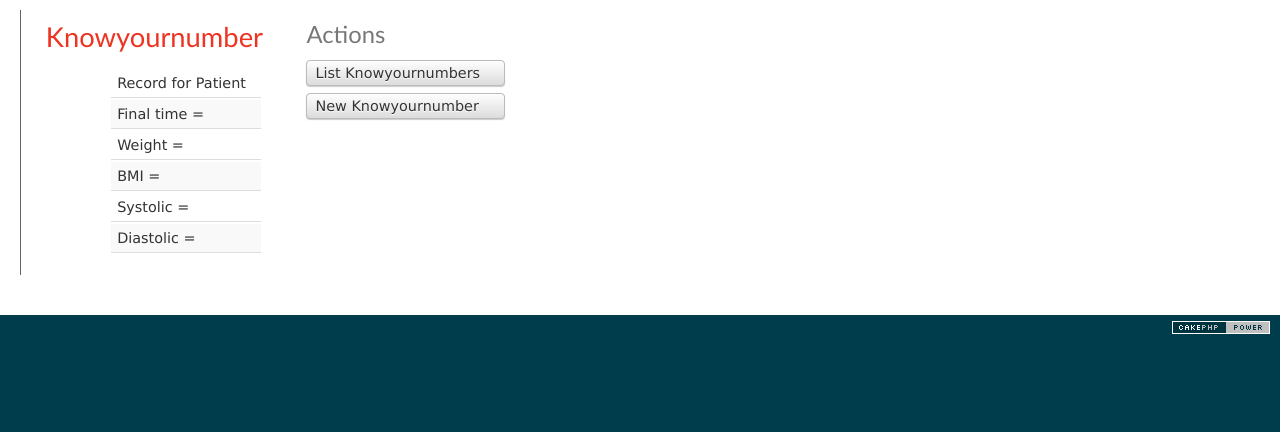
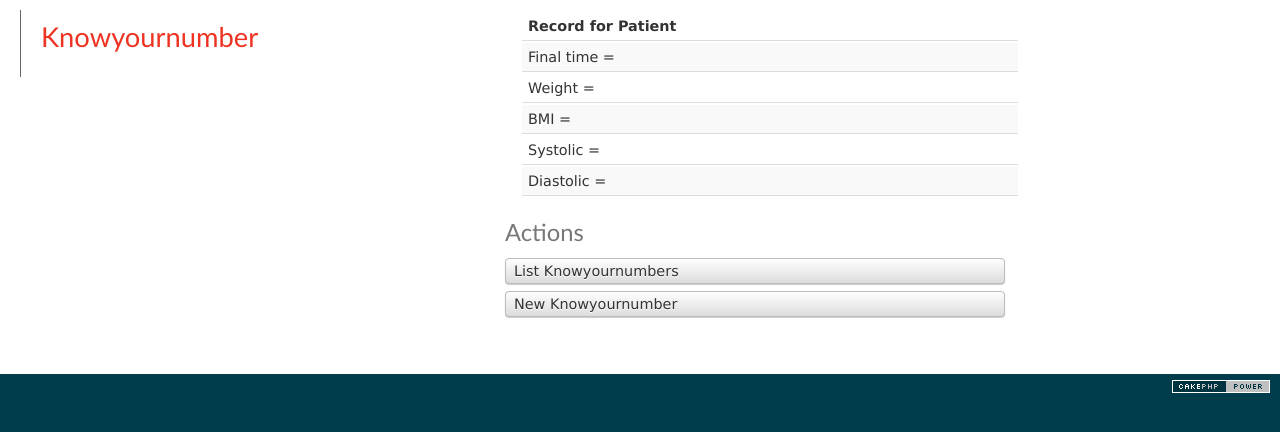
Before and after one commit to ero5004/cake, a CakePHP app: the page made by app/View/Knowyournumbers/view_patient.ctp in a window 1280 px wide. Shown: the part 47-479 px from the top of the page. Run offline with PHP 8.4 and a stand-in for CakePHP, Linux system fonts and the light colour scheme; the template is opened without the code that fills it, so the values that code supplies are empty; some libraries are stand-ins or nearby versions.

Commit message:
changed css

```diff
--- a/app/View/Knowyournumbers/view_patient.ctp
+++ b/app/View/Knowyournumbers/view_patient.ctp
@@ -1,7 +1,7 @@
 
 <?= $this->Html->script('//ajax.googleapis.com/ajax/libs/jquery/1.10.2/jquery.min.js', false); ?>
-
-<div class="knowyournumbers view"; style="float:left"; width="500px";>
+<div style="width: 1000px">
+<div class="knowyournumbers view" style="float:left" width="500px">
 <h2><?php echo __('Knowyournumber'); ?></h2>
 	<!--<dl>
 		<dt><?php echo __('CustomerId'); ?></dt>
@@ -66,7 +66,8 @@
 			$this->GoogleCharts->createJsChart($chartBp);
 		?>
 	</div>
-	<div id='present_stats'; style="float:right"; width="100px";>
+</div>
+<div id='present_stats'; style="float: right; width: 500px">
 	<?php
 		$records = $patientRecords;
 		$this->CoFunctions->sort_objs_by_date($records);//sort patient records object array
@@ -74,7 +75,7 @@
 	?>
 	<table>
 	<tr>
-			<td><?php echo h('Record for Patient '. end($records)['Knowyournumber']['customerId']); ?>&nbsp;</td>
+		<td><?php echo '<b>'.h('Record for Patient '. end($records)['Knowyournumber']['customerId']).'</b>'; ?>&nbsp;</td>
 	</tr>
 	<tr>
 		<td><?php echo h('Final time = ' . end($records)['Knowyournumber']['time']); ?>&nbsp;</td>
@@ -96,11 +97,11 @@
 	</tr>
 	</table>
 </div>
-</div>
-<div class="actions">
+<div class="actions" style="float: right; width: 500px;">
 	<h3><?php echo __('Actions'); ?></h3>
 	<ul>
 		<li><?php echo $this->Html->link(__('List Knowyournumbers'), array('action' => 'index')); ?> </li>
 		<li><?php echo $this->Html->link(__('New Knowyournumber'), array('action' => 'add')); ?> </li>
 	</ul>
 </div>
+</div>
```
Lines whose indentation alone changed are shown as unchanged.
